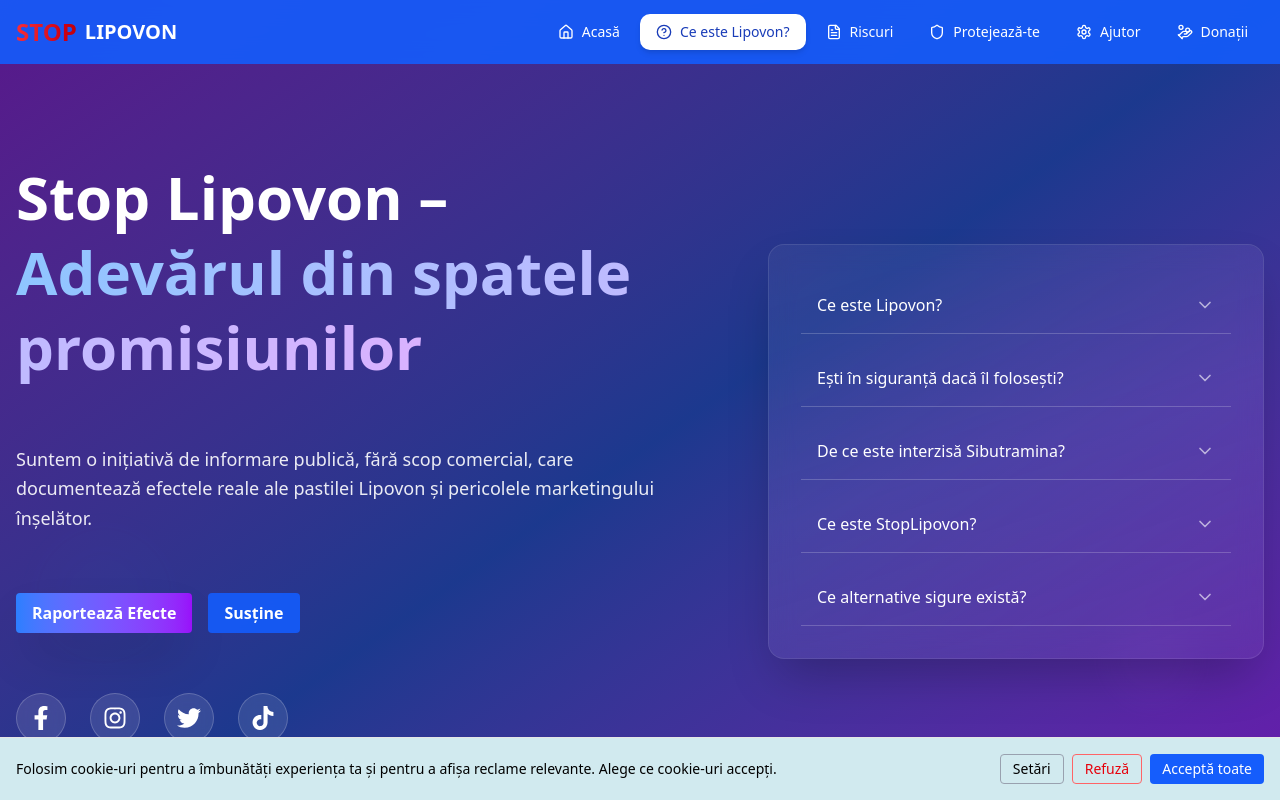
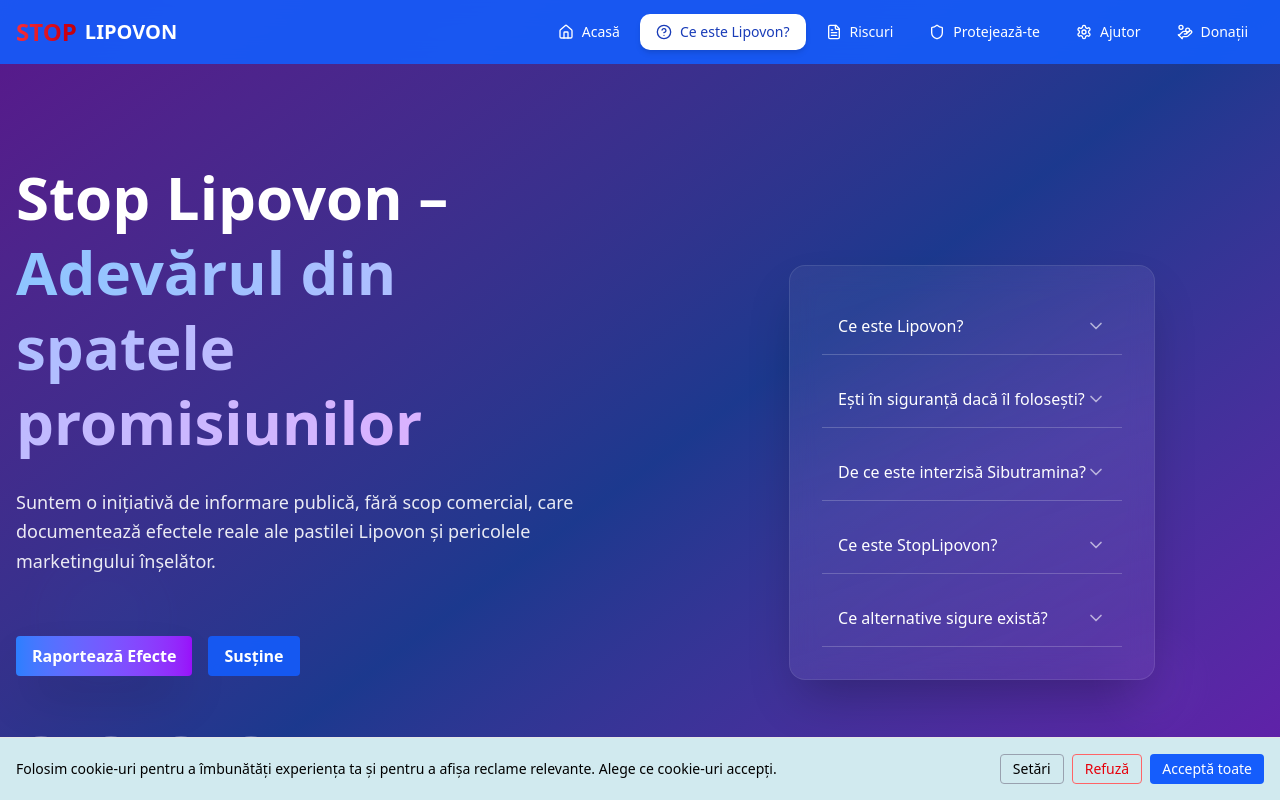
Before and after one commit to Manoroth69/STOP-Lipovon, a React (Vite) app: page /despre in a window 1280 px wide. Shown: the top 800 px of the page. Built offline with nearby package versions, Linux system fonts and the light colour scheme.

Commit message:
layout change

```diff
--- a/src/components/About.jsx
+++ b/src/components/About.jsx
@@ -14,54 +14,64 @@
   const backgroundY = useTransform(scrollYProgress, [0, 1], ['0%', '50%']);
 
   return (
-    <div className=" bg-gradient-to-br from-purple-900 via-blue-900 to-purple-800 relative overflow-hidden">
+   <div className="bg-gradient-to-br from-purple-900 via-blue-900 to-purple-800 relative overflow-hidden">
   {/* SEO Metadata */}
   <Helmet>
-        <title>Stop Lipovon – Adevărul despre pastila de slabit </title>
-        <meta name="description" content="Află adevărul despre Lipovon – o inițiativă publică ce demască suplimentele periculoase și marketingul înșelător." />
-        <meta name="keywords" content="Lipovon, pastile de slăbit, efecte secundare, adevărul, sănătate, informare, StopLipovon" />
+    <title>Stop Lipovon – Adevărul despre pastila de slăbit</title>
+    <meta
+      name="description"
+      content="Află adevărul despre Lipovon – o inițiativă publică ce demască suplimentele periculoase și marketingul înșelător."
+    />
+    <meta
+      name="keywords"
+      content="Lipovon, pastile de slăbit, efecte secundare, adevărul, sănătate, informare, StopLipovon"
+    />
     <meta name="author" content="StopLipovon" />
     <link rel="canonical" href="https://stoplipovon.ro/" />
 
-        {/* Open Graph (for social media previews) */}
+    {/* Open Graph */}
     <meta property="og:title" content="Stop Lipovon – Adevărul despre pastila de slăbit" />
-        <meta property="og:description" content="Suntem o inițiativă publică ce documentează efectele reale ale pastilei Lipovon și riscurile consumului fără informare." />
+    <meta
+      property="og:description"
+      content="Suntem o inițiativă publică ce documentează efectele reale ale pastilei Lipovon și riscurile consumului fără informare."
+    />
     <meta property="og:url" content="https://stoplipovon.ro/" />
     <meta property="og:type" content="website" />
     <meta property="og:image" content="https://stoplipovon.ro/og-image.jpg" />
 
-        {/* Twitter Card */}
+    {/* Twitter */}
     <meta name="twitter:card" content="summary_large_image" />
     <meta name="twitter:title" content="Stop Lipovon – Adevărul despre pastila de slăbit" />
-        <meta name="twitter:description" content="Demascăm suplimentele periculoase. Citește și informează-te despre efectele reale ale Lipovon." />
+    <meta
+      name="twitter:description"
+      content="Demascăm suplimentele periculoase. Citește și informează-te despre efectele reale ale Lipovon."
+    />
     <meta name="twitter:image" content="https://stoplipovon.ro/og-image.jpg" />
   </Helmet>
 
-      {/* Floating Background */}
-
-
-      {/* Parallax Layer */}
-      <motion.div
-        className="absolute inset-0 opacity-20"
-        style={{ y: backgroundY }}
-      >
-        {/* Animated floating shapes */}
-        <div className="absolute  top-20 left-10 w-32 h-32 bg-blue-400/10 rounded-full blur-xl animate-float-slow" />
-        <div className="absolute  top-40 right-20 w-24 h-24 bg-purple-400/15 rounded-full blur-lg animate-float-medium" />
-        <div className="absolute   bottom-32 left-1/3 w-40 h-40 bg-indigo-400/8 rounded-full blur-2xl animate-float-fast" />
+  {/* Parallax Background */}
+  <motion.div className="absolute inset-0 opacity-20" style={{ y: backgroundY }}>
+    <div className="absolute top-20 left-10 w-32 h-32 bg-blue-400/10 rounded-full blur-xl animate-float-slow" />
+    <div className="absolute top-40 right-20 w-24 h-24 bg-purple-400/15 rounded-full blur-lg animate-float-medium" />
+    <div className="absolute bottom-32 left-1/3 w-40 h-40 bg-indigo-400/8 rounded-full blur-2xl animate-float-fast" />
   </motion.div>
 
+  {/* Main Container */}
+  <section className="relative overflow-x-hidden overflow-y-visible py-24 md:py-40 min-h-[70vh] w-full">
+    <div className="max-w-screen-xl mx-auto px-4 w-full relative z-10">
+      <div className="flex flex-col lg:flex-row lg:justify-between items-center gap-10 lg:gap-20">
 
+        {/* Left Column – Hero Text */}
+        <motion.div
+          initial={{ opacity: 0, y: 20 }}
+          animate={{ opacity: 1, y: 0 }}
+          transition={{ duration: 0.8, ease: "easeOut", delay: 0.2 }}
+          className="w-full lg:w-1/2 max-w-2xl space-y-15"
+        > <div className="space-y-7">
+          <AnimatedSection delay={0.2}>
 
-      {/* Main Content */}
-      <div className="relative container mx-auto px-4 py-24 md:py-40">
-        {/* Hero */}
-        <section className="">
-          <div className="flex flex-col lg:flex-row lg:justify-between items-center gap-30 lg:gap-20 ">
-            <div className="space-y-15 max-w-2xl lg:max-w-xxl ">
-              <AnimatedSection delay={0.2}>
             <motion.h1
-                  className="text-4xl md:text-6xl font-bold text-white mb-6 leading-tight"
+              className="text-4xl md:text-6xl font-bold text-white leading-tight"
               initial={{ opacity: 0, y: 50 }}
               animate={{ opacity: 1, y: 0 }}
               transition={{ duration: 0.8, delay: 0.3 }}
@@ -81,17 +91,17 @@
 
           <AnimatedSection delay={0.4}>
             <motion.p
-                  className="text-lg text-white/90 mb-8 leading-relaxed"
+              className="text-lg text-white/90 leading-relaxed"
               whileInView={{ opacity: [0, 1], y: [30, 0] }}
               viewport={{ once: true }}
               transition={{ duration: 0.8, delay: 0.5 }}
             >
-                  Suntem o inițiativă de informare publică, fără scop comercial,
-                  care documentează efectele reale ale pastilei Lipovon și pericolele
+              Suntem o inițiativă de informare publică, fără scop comercial, care
+              documentează efectele reale ale pastilei Lipovon și pericolele
               marketingului înșelător.
             </motion.p>
           </AnimatedSection>
-
+</div>
           <AnimatedSection delay={0.6}>
             <motion.div
               className="flex flex-wrap gap-4"
@@ -101,10 +111,7 @@
             >
               <SparkleEffect>
                 <Link to="/ajutor">
-                    <Button
-                      size="lg"
-                      className="bg-gradient-to-r from-blue-500 to-purple-600 hover:from-blue-600 hover:to-purple-700 text-white border-0 shadow-2xl animate-pulse-glow"
-                    >
+                  <Button className="bg-gradient-to-r from-blue-500 to-purple-600 hover:from-blue-600 hover:to-purple-700 text-white border-0 shadow-2xl animate-pulse-glow">
                     Raportează Efecte
                   </Button>
                 </Link>
@@ -114,7 +121,6 @@
                 <Link to="/donatii">
                   <Button
                     variant="outline"
-                      size="lg"
                     className="border-white/30 text-white hover:bg-white/10 backdrop-blur-sm"
                   >
                     Susține
@@ -123,38 +129,29 @@
               </SparkleEffect>
             </motion.div>
           </AnimatedSection>
-{/* Links */}
+
           <AnimatedSection delay={0.8}>
             <motion.div
-    className="flex space-x-6 mt-12 z-20"
+              className="relative flex items-center justify-start gap-5"
               initial={{ opacity: 0 }}
               animate={{ opacity: 1 }}
               transition={{ duration: 0.8, delay: 1 }}
             >
-    {[
-      { Icon: FaFacebookF, delay: 0, url: 'https://facebook.com/yourpage' },
-      { Icon: FaInstagram, delay: 0.1, url: 'https://instagram.com/yourpage' },
-      { Icon: FaTwitter, delay: 0.3, url: 'https://twitter.com/yourpage' },
-      { Icon: SiTiktok, delay: 0.3, url: 'https://tiktok.com/@yourpage' }
-    ].map(({ Icon, delay, url }, index) => (
+              {[FaFacebookF, FaInstagram, FaTwitter, SiTiktok].map((Icon, index) => (
                 <motion.div
                   key={index}
-        whileHover={{
-          scale: 1.3,
-          rotate: 15,
-          boxShadow: '0 0 20px rgba(255, 255, 255, 0.3)'
-        }}
+                  whileHover={{ scale: 1.3, rotate: 15 }}
                   whileTap={{ scale: 0.9 }}
                   initial={{ opacity: 0, y: 20 }}
                   animate={{ opacity: 1, y: 0 }}
-        transition={{ delay: 1.2 + delay, duration: 0.5 }}
+                  transition={{ delay: 1.2 + index * 0.2, duration: 0.5 }}
                 >
                   <SparkleEffect>
                     <a
-            href={url}
+                      href="#"
                       target="_blank"
                       rel="noopener noreferrer"
-            className="inline-flex p-3 rounded-full bg-white/10 hover:bg-white/20 transition-all duration-300 backdrop-blur-sm border border-white/20 z-20"
+                      className="inline-flex p-3 rounded-full bg-white/10 hover:bg-white/20 transition-all duration-300 backdrop-blur-sm border border-white/20"
                     >
                       <Icon className="w-6 h-6 text-white" />
                     </a>
@@ -163,31 +160,30 @@
               ))}
             </motion.div>
           </AnimatedSection>
-            </div>
+        </motion.div>
 
-            {/* FAQ */}
-            <div className="relative flex-1/2 ">
+        {/* Right Column – FAQ */}
+        <motion.div
+          initial={{ opacity: 0, scale: 0.8 }}
+          animate={{ opacity: 1, scale: 1 }}
+          transition={{ duration: 0.8, ease: "easeOut", delay: 0.5 }}
+          className="w-full lg:w-1/2 flex items-center justify-center mt-12 lg:mt-0"
+        >
           <AnimatedSection delay={0.5} direction="left">
             <motion.div
               className="bg-white/5 backdrop-blur-md rounded-2xl p-8 border border-white/10 shadow-2xl relative overflow-hidden"
-                  whileHover={{
-                    boxShadow: '0 25px 50px rgba(0, 0, 0, 0.3)',
-                    scale: 1.02
-                  }}
+              whileHover={{ boxShadow: '0 25px 50px rgba(0, 0, 0, 0.3)', scale: 1.02 }}
               transition={{ duration: 0.3 }}
             >
               <motion.div
                 className="absolute inset-0 rounded-2xl"
-                    style={{
-                      background: 'linear-gradient(45deg, transparent, rgba(59, 130, 246, 0.1), transparent)',
-                    }}
                 animate={{
                   background: [
-                        'linear-gradient(45deg, transparent, rgba(59, 130, 246, 0.1), transparent)',
-                        'linear-gradient(135deg, transparent, rgba(168, 85, 247, 0.1), transparent)',
-                        'linear-gradient(225deg, transparent, rgba(59, 130, 246, 0.1), transparent)',
-                        'linear-gradient(315deg, transparent, rgba(168, 85, 247, 0.1), transparent)',
-                      ]
+                    'linear-gradient(45deg, transparent, rgba(59,130,246,0.1), transparent)',
+                    'linear-gradient(135deg, transparent, rgba(168,85,247,0.1), transparent)',
+                    'linear-gradient(225deg, transparent, rgba(59,130,246,0.1), transparent)',
+                    'linear-gradient(315deg, transparent, rgba(168,85,247,0.1), transparent)',
+                  ],
                 }}
                 transition={{ duration: 4, repeat: Infinity }}
               />
@@ -196,13 +192,14 @@
               </div>
             </motion.div>
           </AnimatedSection>
+        </motion.div>
+
       </div>
     </div>
   </section>
+</div>
 
 
-      </div>
-    </div>
   );
 };
 
--- a/src/components/Header.jsx
+++ b/src/components/Header.jsx
@@ -76,12 +76,12 @@
       </Helmet>
 
       <header
-        className={`fixed top-0 w-full z-50 transition-all duration-300 ${
+  className={`fixed top-0 left-0 right-0 z-50 transition-all duration-300 ${
     isScrolled ? "shadow-lg" : ""
   } bg-blue-600/90 backdrop-blur-md`}
 >
-
-        <div className="container mx-auto px-4">
+  <div className="w-full overflow-x-hidden">
+    <div className="max-w-screen-xl mx-auto px-4">
       <div className="flex items-center justify-between h-16">
         {/* Logo */}
         <div className="flex items-center space-x-2 group relative">
@@ -157,7 +157,9 @@
         </div>
       )}
     </div>
+  </div>
 </header>
+
     </>
   );
 };
--- a/src/components/Hero.jsx
+++ b/src/components/Hero.jsx
@@ -55,8 +55,9 @@
   ];
 
   return (
-    <section className="relative flex items-center justify-center overflow-hidden py-24 md:py-40">
-      <div className="container mx-auto px-4">
+     <section
+    className="relative flex items-center justify-center overflow-x-hidden overflow-y-visible py-24 md:py-40 min-h-[70vh] w-full"
+  >
     <Helmet>
       <title>Stop Lipovon – Adevărul despre acest „supliment”</title>
       <meta
@@ -82,15 +83,17 @@
       <link rel="canonical" href="https://stoplipovon.com/" />
     </Helmet>
 
-      <div className="container">
-        <ParticleBackground />
-        <FloatingPills />
+    {/* BACKGROUND FULLSCREEN */}
+    <div className="absolute inset-0 w-full h-full pointer-events-none z-0">
+      <ParticleBackground className="absolute inset-0 w-full h-full" />
+      <FloatingPills className="absolute inset-0 w-full h-full" />
 
       <div className="absolute inset-0 bg-gradient-to-br from-blue-600/10 via-purple-600/5 to-indigo-600/10"></div>
       <div className="absolute inset-0 bg-gradient-to-tr from-transparent via-white/30 to-transparent"></div>
+    </div>
 
-        <div className="container mx-auto px-4 relative z-10">
-
+    {/* CONTENT */}
+    <div className="max-w-screen-xl mx-auto px-4 w-full relative z-10">
       <div className="flex flex-col lg:flex-row lg:justify-between items-center gap-30 lg:gap-0">
 
         {/* Hero text */}
@@ -98,9 +101,9 @@
           initial={{ opacity: 0, y: 20 }}
           animate={{ opacity: 1, y: 0 }}
           transition={{ duration: 0.8, ease: "easeOut", delay: 0.2 }}
-                className="space-y-15 max-w-2xl lg:max-w-xxl "
+          className="space-y-15 max-w-2xl lg:max-w-xxl"
         >
-                <div  className="space-y-7  ">
+          <div className="space-y-7">
             <h1 className="text-4xl lg:text-6xl font-bold text-slate-800 leading-tight">
               <span className="bg-gradient-to-r from-slate-800 via-blue-800 to-purple-800 bg-clip-text text-transparent">
                 Lipovon
@@ -125,7 +128,7 @@
             <Link to="/riscuri">
               <Button
                 variant="primary"
-                      className="flex items-center justify-center  bg-blue-600/90 text-white px-6 py-3 rounded-xl font-semibold shadow-lg hover:shadow-xl transform hover:-translate-y-1 transition-all duration-300"
+                className="flex items-center justify-center bg-blue-600/90 text-white px-6 py-3 rounded-xl font-semibold shadow-lg hover:shadow-xl transform hover:-translate-y-1 transition-all duration-300"
               >
                 <span className="flex items-center justify-center space-x-2">
                   <span>Află Riscurile</span>
@@ -153,7 +156,7 @@
           initial={{ opacity: 0, scale: 0.8 }}
           animate={{ opacity: 1, scale: 1 }}
           transition={{ duration: 0.8, ease: "easeOut", delay: 0.5 }}
-                className="relative flex items-center justify-center"
+          className="relative flex items-center justify-center mt-12 lg:mt-0"
         >
           <div className="relative w-full max-w-md mx-auto">
             <motion.div
@@ -215,9 +218,6 @@
         </motion.div>
 
       </div>
-
-        </div>
-      </div>
     </div>
   </section>
   );
```
Lines whose indentation alone changed are shown as unchanged.
